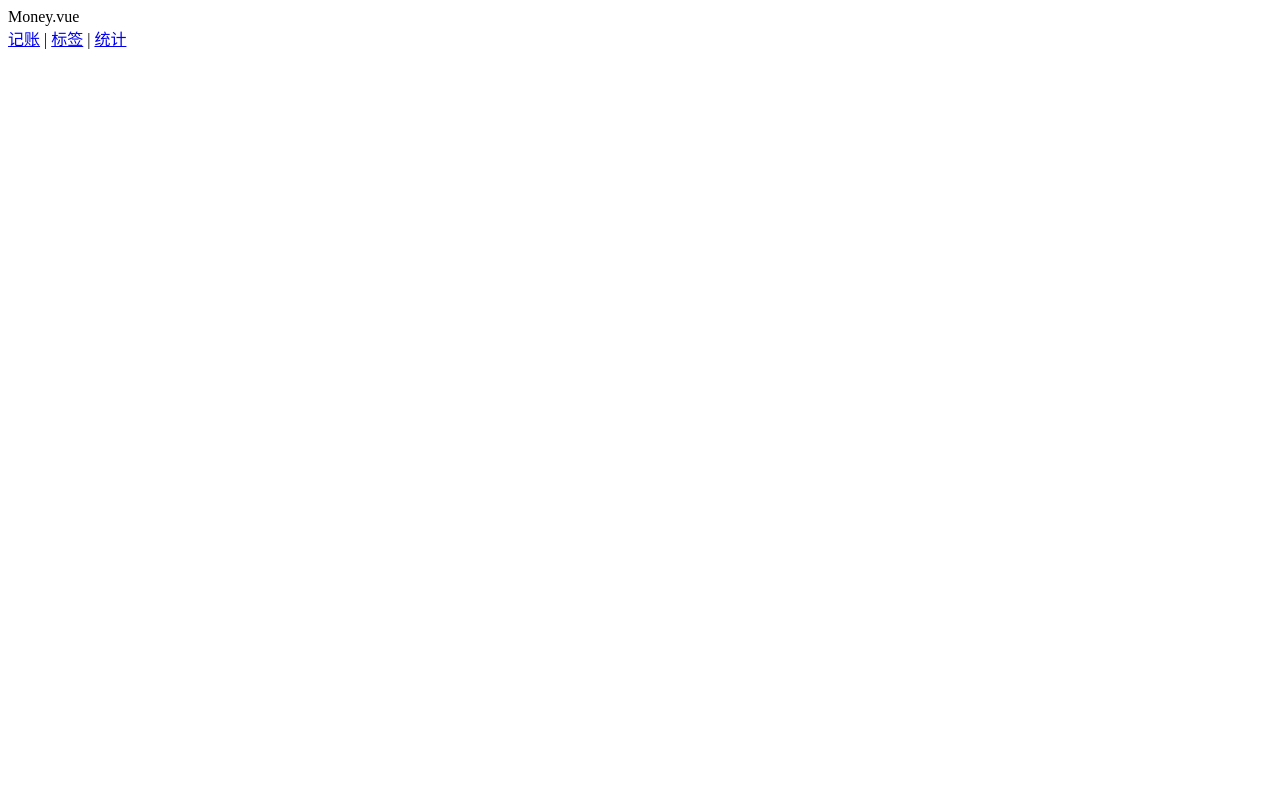
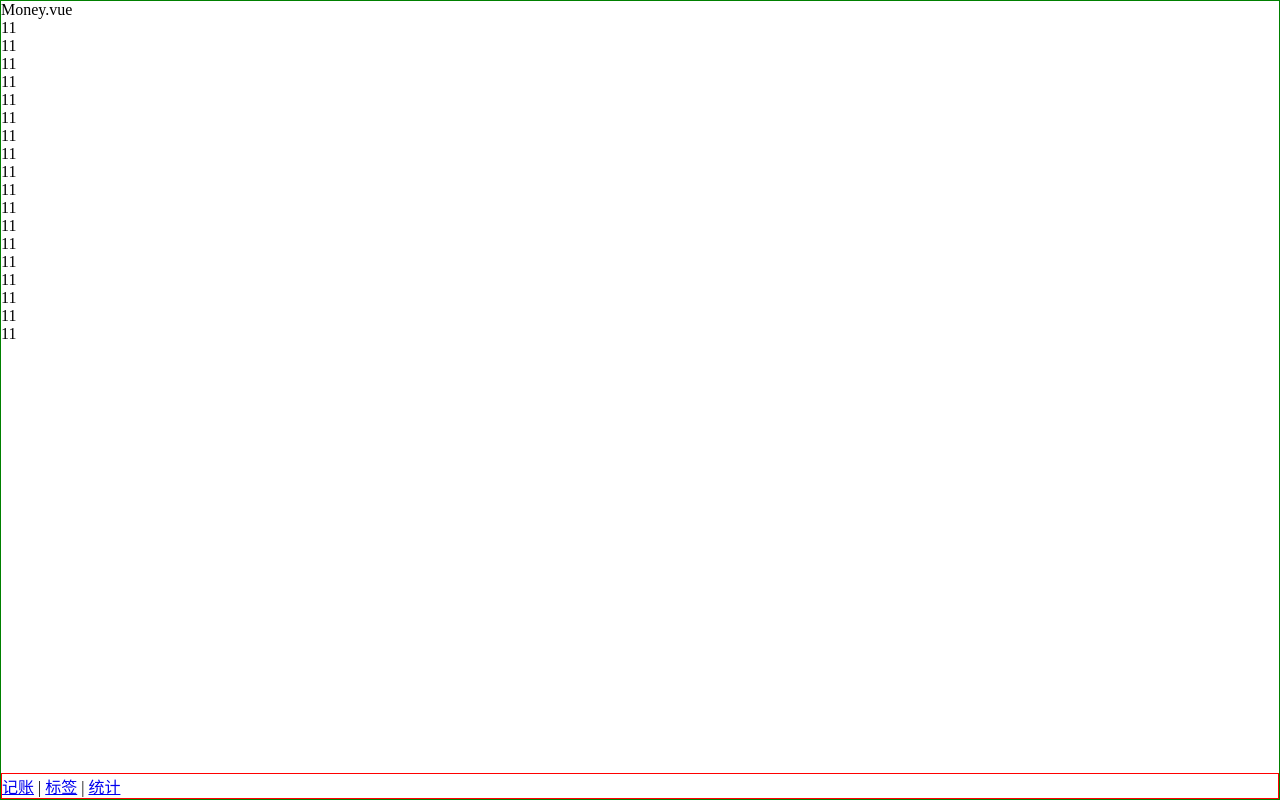
Before and after one commit to yuyuyu33333/lightning, a Vue app: page /#/money in a window 1280 px wide. Built offline with nearby package versions, Linux system fonts and the light colour scheme.

Commit message:
money 页面布局

```diff
--- a/src/App.vue
+++ b/src/App.vue
@@ -5,6 +5,11 @@
 </template>
 
 <style lang="scss">
+*{
+  margin: 0;
+  padding:0;
+  box-sizing: border-box;
+}
 #app {
   font-family: Avenir, Helvetica, Arial, sans-serif;
   -webkit-font-smoothing: antialiased;
--- a/src/components/Nav.vue
+++ b/src/components/Nav.vue
@@ -1,5 +1,5 @@
 <template>
-  <div>
+  <div class="nav">
     <router-link to="/money">记账</router-link>
     |
     <router-link to="/labels">标签</router-link>
@@ -15,5 +15,7 @@ export default {
 </script>
 
 <style lang="scss" scoped>
-
+   .nav{
+     border:1px solid red;
+   }
 </style>
--- a/src/views/Money.vue
+++ b/src/views/Money.vue
@@ -1,7 +1,22 @@
 <template>
-  <div>
-    Money.vue
-    <Nav />
+  <div class="nav-wrapper">
+    <div class="content"> Money.vue
+      <p>11</p>
+      <p>11</p>
+      <p>11</p>
+      <p>11</p>
+      <p>11</p>
+      <p>11</p><p>11</p>
+      <p>11</p>
+      <p>11</p><p>11</p>
+      <p>11</p>
+      <p>11</p><p>11</p>
+      <p>11</p>
+      <p>11</p><p>11</p>
+      <p>11</p>
+      <p>11</p>
+    </div>
+    <Nav/>
   </div>
 </template>
 
@@ -14,5 +29,14 @@ export default {
 </script>
 
 <style lang="scss" scoped>
-
+.nav-wrapper {
+  border: 1px solid green;
+  display: flex;
+  flex-direction: column;
+  height:100vh;
+}
+.content {
+  overflow:auto;
+  flex-grow: 1
+}
 </style>
```
